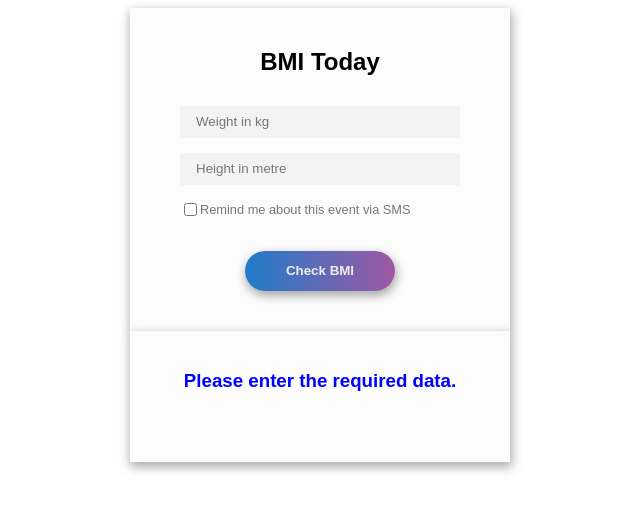
After one commit to salihan/hanzbmi, a Flask app: page /bmi in a window 1280 px wide. The commit adds this page. Shown: the top 511 px of the page, without its empty margins (320-960 px from the left). Run offline with Flask 2, Linux system fonts and the light colour scheme.

Commit message:
2nd commit BMI app

```diff
--- a/app.py
+++ b/app.py
@@ -2,6 +2,7 @@ from flask import Flask
 from views import views
 
 app = Flask(__name__)
+app.secret_key = "salihan123"
 
 # @app.route("/")
 # def home():
--- /dev/null
+++ b/static/css/feedback.css
@@ -0,0 +1,73 @@
+#feedback-form {
+  width: 280px;
+  margin: 0 auto;
+  background-color: #fcfcfc;
+  padding: 20px 50px 40px;
+  box-shadow: 1px 4px 10px 1px #aaa;
+  font-family: sans-serif;
+}
+
+#feedback-form * {
+    box-sizing: border-box;
+}
+
+#feedback-form h2{
+  text-align: center;
+  margin-bottom: 30px;
+}
+
+#feedback-form h3{
+  text-align: center;
+  color: blue;
+  margin-bottom: 30px;
+}
+
+#feedback-form input {
+  margin-bottom: 15px;
+}
+
+#feedback-form input[type=text] {
+  display: block;
+  height: 32px;
+  padding: 6px 16px;
+  width: 100%;
+  border: none;
+  background-color: #f3f3f3;
+}
+
+#feedback-form label {
+  color: #777;
+  font-size: 0.8em;
+}
+
+#feedback-form input[type=checkbox] {
+  float: left;
+}
+
+#feedback-form input:not(:checked) + #feedback-phone {
+  height: 0;
+  padding-top: 0;
+  padding-bottom: 0;
+}
+
+#feedback-form #feedback-phone {
+  transition: .3s;
+}
+
+#feedback-form button[type=submit] {
+  display: block;
+  margin: 20px auto 0;
+  width: 150px;
+  height: 40px;
+  border-radius: 25px;
+  border: none;
+  color: #eee;
+  font-weight: 700;
+  box-shadow: 1px 4px 10px 1px #aaa;
+
+  background: #207cca; /* Old browsers */
+  background: -moz-linear-gradient(left, #207cca 0%, #9f58a3 100%); /* FF3.6-15 */
+  background: -webkit-linear-gradient(left, #207cca 0%,#9f58a3 100%); /* Chrome10-25,Safari5.1-6 */
+  background: linear-gradient(to right, #207cca 0%,#9f58a3 100%); /* W3C, IE10+, FF16+, Chrome26+, Opera12+, Safari7+ */
+  filter: progid:DXImageTransform.Microsoft.gradient( startColorstr='#207cca', endColorstr='#9f58a3',GradientType=1 ); /* IE6-9 */
+}
--- /dev/null
+++ b/static/index.js
@@ -0,0 +1 @@
+console.log("I am running..")
--- /dev/null
+++ b/templates/bmi.html
@@ -0,0 +1,27 @@
+{% extends "index.html" %}
+<div>
+
+</div>
+
+{% block content %}
+<div id="feedback-form">
+  <h2 class="header">BMI Today</h2>
+  <div>
+    <form action="bmiresult" method="post">
+      <input type="text" name="in_weight" placeholder="Weight in kg"></input>
+      <input type="text" name="in_height" placeholder="Height in metre"></input>
+      <label for="feedback-notify">Remind me about this event via SMS</label>
+      <input type="checkbox" id="feedback-notify" name="notify">
+      <input type="text" id="feedback-phone" name="phone" placeholder="Phone number"></input>
+      <button type="submit">Check BMI</button>
+    </form>
+  </div>
+</div>
+
+<div id="feedback-form">
+  {% for message in get_flashed_messages() %}
+  <h3>{{ message }}</h3>
+  {% endfor %}
+</div>
+
+{% endblock %}
--- a/templates/index.html
+++ b/templates/index.html
@@ -6,10 +6,15 @@
           content="width=device-width, user-scalable=no, initial-scale=1.0, maximum-scale=1.0, minimum-scale=1.0">
     <meta http-equiv="X-UA-Compatible" content="ie=edge">
     <title>Home Page</title>
+    <link rel="stylesheet" href="{{url_for('static',filename='css/feedback.css') }}">
 </head>
 <body>
+    {% block content %}
+    <h1>Welcome to Salihan's homepage</h1>
+    <p>Hello {{ name }}!</p>
+    {% endblock %}
+</body>
 
-    <h1>Welcome to Salihan's homepage</h1>
+<script type="text/javascript" src="{{ url_for('static', filename='index.js') }}"></script>
 
-</body>
 </html>
--- a/views.py
+++ b/views.py
@@ -1,4 +1,4 @@
-from flask import Blueprint, render_template
+from flask import Blueprint, render_template, request, jsonify, redirect, url_for, flash
 
 views = Blueprint(__name__, "views")
 
@@ -6,3 +6,46 @@ views = Blueprint(__name__, "views")
 def home():
     # return "homepage"
     return render_template("index.html")
+
+@views.route("/profile")
+def profile():
+    args = request.args
+    username = args.get("username")
+    return render_template("index.html", name=username)
+# @views.route("/profile/<username>")
+# def profile(username):
+#     return render_template("index.html", name=username)
+
+@views.route("/json")
+def get_json():
+    return jsonify({
+        'name': 'salihan',
+        'age': 45
+    })
+
+@views.route("/data")
+def get_data():
+    data = request.data
+    return jsonify(data)
+
+@views.route("/red_home")
+def red_home():
+    return redirect(url_for("views.home"))
+
+@views.route("/bmi")
+def bmi():
+    flash("Please enter the required data.")
+    return render_template("bmi.html")
+
+@views.route("/bmiresult", methods=["POST", "GET"])
+def bmiresult():
+    weight = float(request.form['in_weight'])
+    height = float(request.form['in_height'])
+    cat = "Normal"
+    bmi = weight / height ** 2
+    if bmi < 18.5:
+        cat = "UNderweiGHT"
+    elif bmi > 25:
+        cat = "ovERWEIGht"
+    flash(cat+" BMI with BMI value: "+str(round(bmi,2)))
+    return render_template("bmi.html")
```
Also changed, not shown: README.md.
